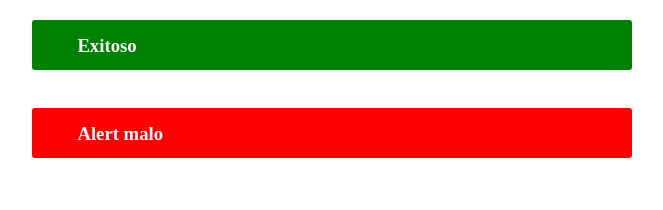
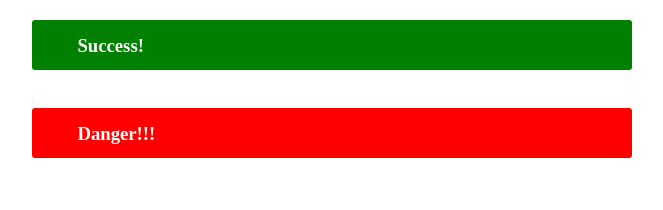
Before and after one commit to Davila99/ReactApp, a JavaScript app: page / in a window 1280 px wide. Shown: the top 210 px of the page, without its empty margins (418-1081 px from the left). Built offline with nearby package versions, Linux system fonts and the light colour scheme; the HTML template or start-up script is replaced by a standard one.

Commit message:
Editando en App.js

```diff
--- a/src/App.js
+++ b/src/App.js
@@ -1,15 +1,13 @@
 import { ShowAlert } from "./components/Alerts";
 import {ShowAvatar} from "./components/Avatar"
-
 
 
 function App() {
   return (
     <div className="App">
       <header className="App-header">
-        <ShowAlert altura="50px" ancho="600px" colorFondo="green" colorTexto="white" texto="Exitoso"></ShowAlert>
-        <ShowAlert altura="50px" ancho="600px" colorFondo="red" colorTexto="white" texto="Alert malo"></ShowAlert>
-
+        <ShowAlert altura="50px" ancho="600px" colorFondo="green" colorTexto="white" texto="Success!"></ShowAlert>
+        <ShowAlert altura="50px" ancho="600px" colorFondo="red" colorTexto="white" texto="Danger!!!"></ShowAlert>
 
         <ShowAvatar urlImagen="https://i.pinimg.com/originals/64/40/2f/64402f6d6b0d3d0d6fccd7fa49cba0f3.jpg"nombre="" apellido=""></ShowAvatar>
 
```
